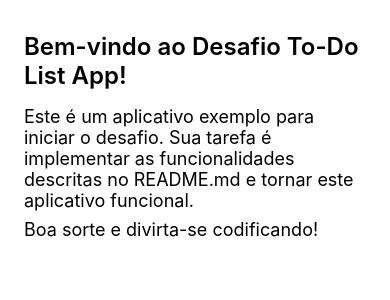
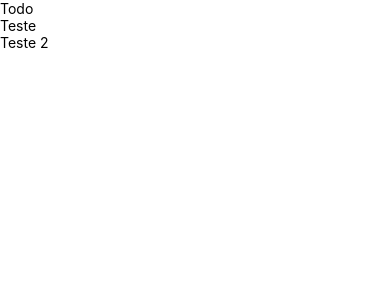
Before and after one commit to gustavobacellarladeira/DesafioHCtecn, a React Native app: screen / in a window 390 px wide. Shown: the top 300 px of the page. Built offline with nearby package versions, Linux system fonts and the light colour scheme.

Commit message:
project base

```diff
--- a/App.tsx
+++ b/App.tsx
@@ -1,24 +1,26 @@
 import React from 'react';
 import {SafeAreaView, StatusBar, StyleSheet, Text, View} from 'react-native';
+import TodoView from './src/Views/TodoView';
 
 function App(): React.JSX.Element {
   return (
-    <SafeAreaView style={styles.container}>
-      <StatusBar barStyle="dark-content" backgroundColor="#fff" />
-      <View style={styles.sectionContainer}>
-        <Text style={styles.sectionTitle}>
-          Bem-vindo ao Desafio To-Do List App!
-        </Text>
-        <Text style={styles.sectionDescription}>
-          Este é um aplicativo exemplo para iniciar o desafio. Sua tarefa é
-          implementar as funcionalidades descritas no README.md e tornar este
-          aplicativo funcional.
-        </Text>
-        <Text style={styles.sectionDescription}>
-          Boa sorte e divirta-se codificando!
-        </Text>
-      </View>
-    </SafeAreaView>
+    <TodoView />
+    // <SafeAreaView style={styles.container}>
+    //   <StatusBar barStyle="dark-content" backgroundColor="#fff" />
+    //   <View style={styles.sectionContainer}>
+    //     <Text style={styles.sectionTitle}>
+    //       Bem-vindo ao Desafio To-Do List App!
+    //     </Text>
+    //     <Text style={styles.sectionDescription}>
+    //       Este é um aplicativo exemplo para iniciar o desafio. Sua tarefa é
+    //       implementar as funcionalidades descritas no README.md e tornar este
+    //       aplicativo funcional.
+    //     </Text>
+    //     <Text style={styles.sectionDescription}>
+    //       Boa sorte e divirta-se codificando!
+    //     </Text>
+    //   </View>
+    // </SafeAreaView>
   );
 }
 
--- /dev/null
+++ b/src/Views/TodoView.tsx
@@ -0,0 +1,28 @@
+import React, {useState} from 'react';
+import {FlatList, Text, TouchableOpacity, View} from 'react-native';
+
+type TodoType = {
+  title: string;
+  key: string;
+};
+type TodoListType = Array<TodoType>;
+
+const TodoView = () => {
+  const [todos, setTodos] = useState<TodoListType>([
+    {title: 'Teste', key: 'todo1'},
+    {title: 'Teste 2', key: 'todo2'},
+  ]);
+
+  const renderItem = ({item}: {item: TodoType}) => (
+    <Text key={item.key}>{item.title}</Text>
+  );
+
+  return (
+    <View>
+      <Text>Todo</Text>
+      <FlatList data={todos} renderItem={renderItem} />
+    </View>
+  );
+};
+
+export default TodoView;
```
Also changed, not shown: 3 other files (tests, documents, lock files or other folders).
